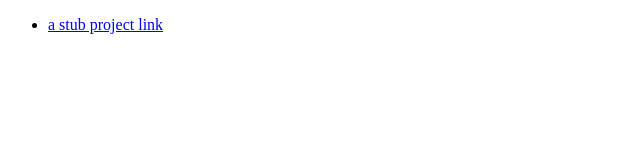
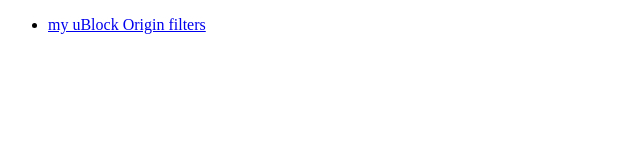
Before and after one commit to dexen/dexen.github.io, a plain HTML site: page index.html in a window 1280 px wide. Shown: the full height of the page, 0-640 px from the left. Drawn offline with Linux system fonts and the light colour scheme.

Commit message:
link to the project

```diff
--- a/index.html
+++ b/index.html
@@ -6,4 +6,4 @@
 </head>
 <body>
 <ul>
-	<li><a href="#">a stub project link</a></li>
+	<li><a href="https://dexen.github.io/ublock-origin-filters/">my uBlock Origin filters</a></li>
```
